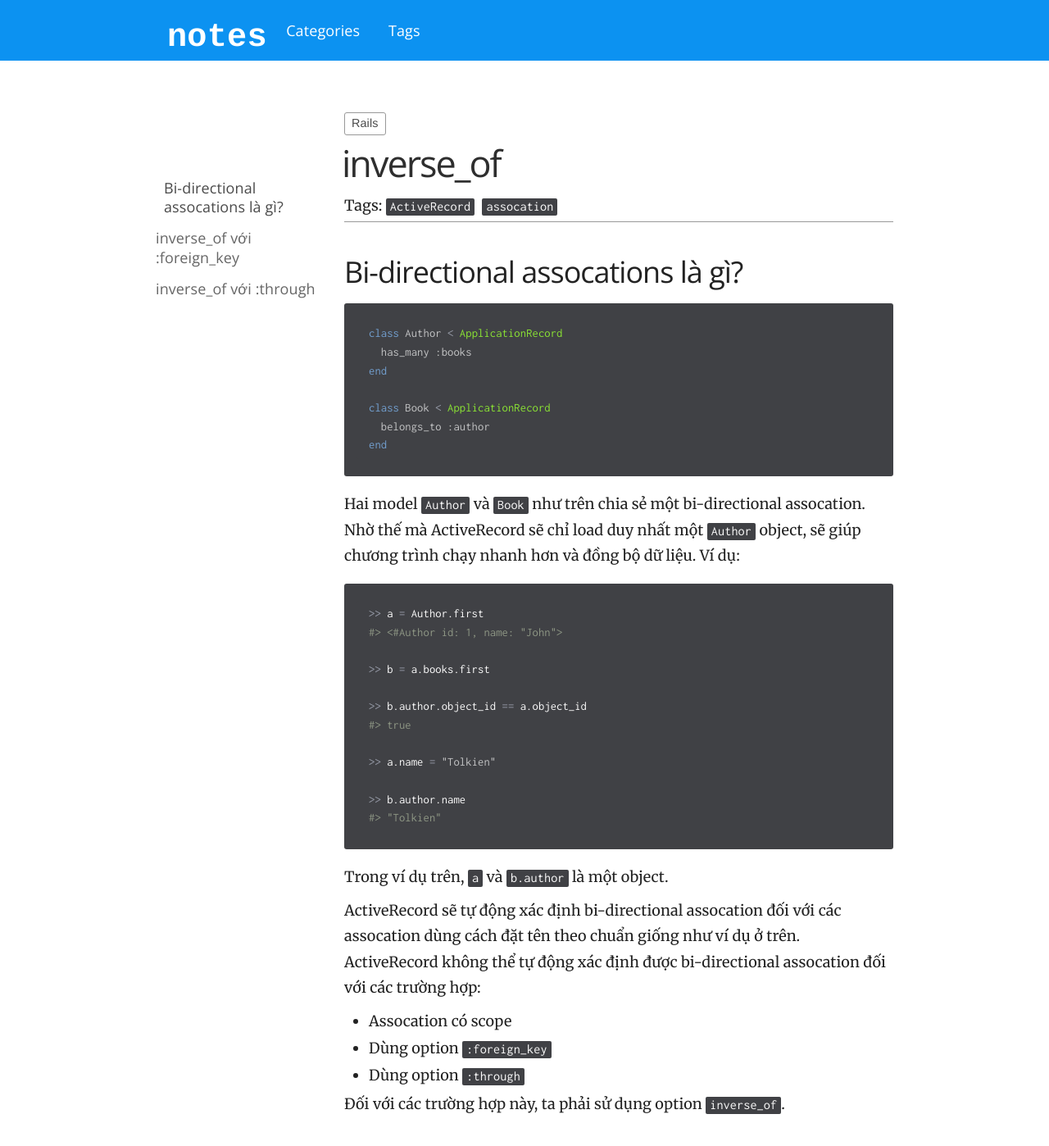
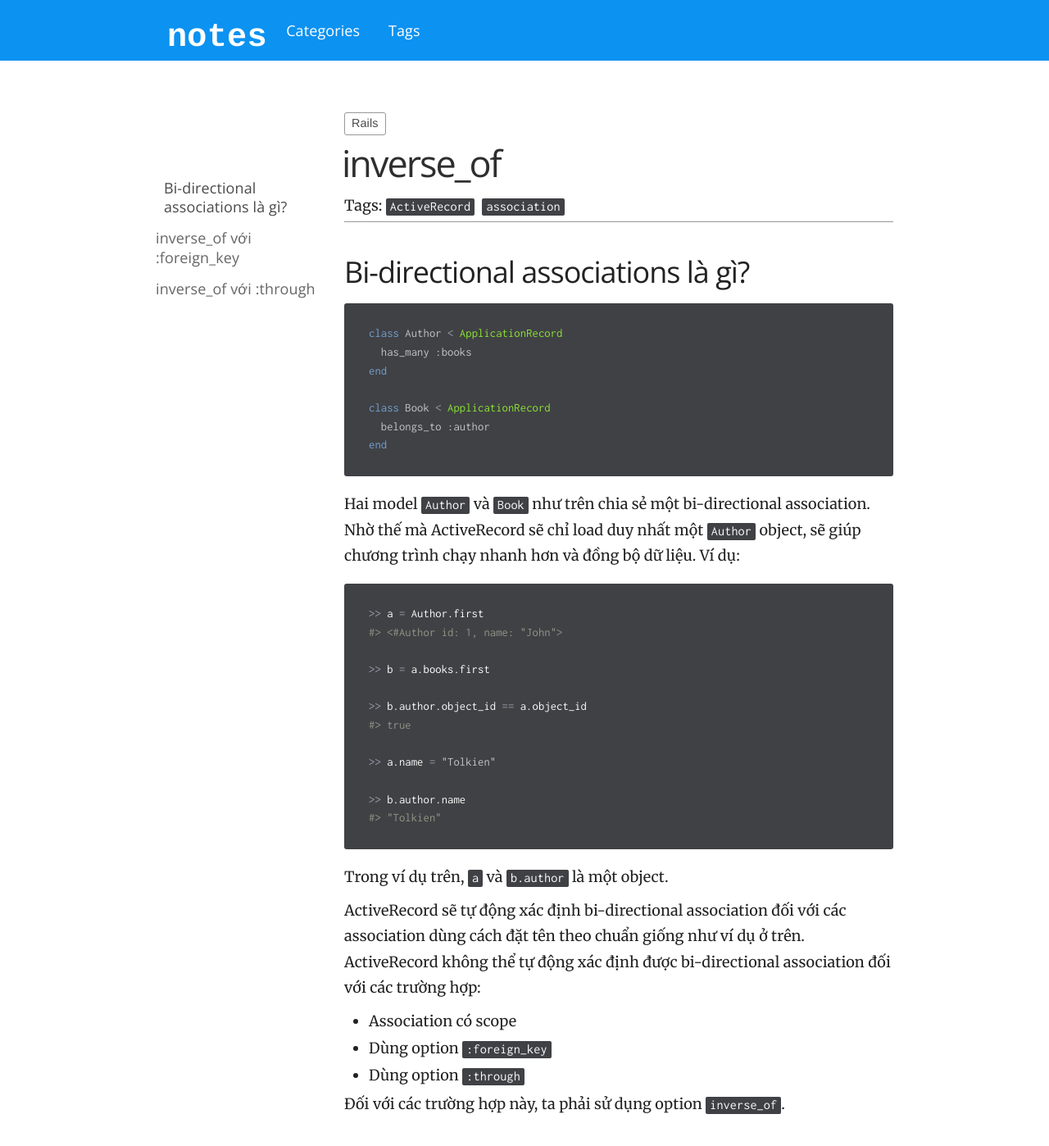
Before and after one commit to 52/nghich, a Jekyll site: the page built from _posts/2018-05-03-bi-directional-assocations-voi-inverse-of.md, in a window 1280 px wide and 1400 px high. Shown: the whole window at 82% size. Built offline with Jekyll 4.4.1, drawn with Linux system fonts in a browser that asks for light colours; nearby versions of some CDN libraries; some of the changed text lies outside the part shown.

Commit message:
Fix typo

````diff
--- a/_posts/2018-05-03-bi-directional-assocations-voi-inverse-of.md
+++ b/_posts/2018-05-03-bi-directional-assocations-voi-inverse-of.md
@@ -1,11 +1,11 @@
 ---
 title: inverse_of
 categories: rails
-tags: ActiveRecord assocation
-description: Bi-directional assocations với inverse_of
+tags: ActiveRecord association
+description: Bi-directional associations với inverse_of
 permalink:
 ---
-## Bi-directional assocations là gì?
+## Bi-directional associations là gì?
 ```ruby
 class Author < ApplicationRecord
   has_many :books
@@ -15,7 +15,7 @@ class Book < ApplicationRecord
   belongs_to :author
 end
 ```
-Hai model `Author` và `Book` như trên chia sẻ một bi-directional assocation.
+Hai model `Author` và `Book` như trên chia sẻ một bi-directional association.
 Nhờ thế mà ActiveRecord sẽ chỉ load duy nhất một `Author` object, sẽ giúp chương trình chạy nhanh hơn và đồng bộ dữ liệu. Ví dụ:
 ```bash
 >> a = Author.first
@@ -33,9 +33,9 @@ Nhờ thế mà ActiveRecord sẽ chỉ load duy nhất một `Author` object, s
 ```
 Trong ví dụ trên, `a` và `b.author` là một object.
 
-ActiveRecord sẽ tự động xác định bi-directional assocation đối với các assocation dùng cách đặt tên theo chuẩn giống như ví dụ ở trên.
-ActiveRecord không thể tự động xác định được bi-directional assocation đối với các trường hợp:
-- Assocation có scope
+ActiveRecord sẽ tự động xác định bi-directional association đối với các association dùng cách đặt tên theo chuẩn giống như ví dụ ở trên.
+ActiveRecord không thể tự động xác định được bi-directional association đối với các trường hợp:
+- Association có scope
 - Dùng option `:foreign_key`
 - Dùng option `:through`
 
@@ -60,7 +60,7 @@ end
 >> b.writer.name
 #> "John"
 ```
-Để xác định bi-directional assocation, ta dùng `inverse_of`:
+Để xác định bi-directional association, ta dùng `inverse_of`:
 ```ruby
 class Author < ApplicationRecord
   has_many :books, inverse_of: :writer
````
Also changed, not shown: tag/assocation.md (deleted, +0 -5 lines).
